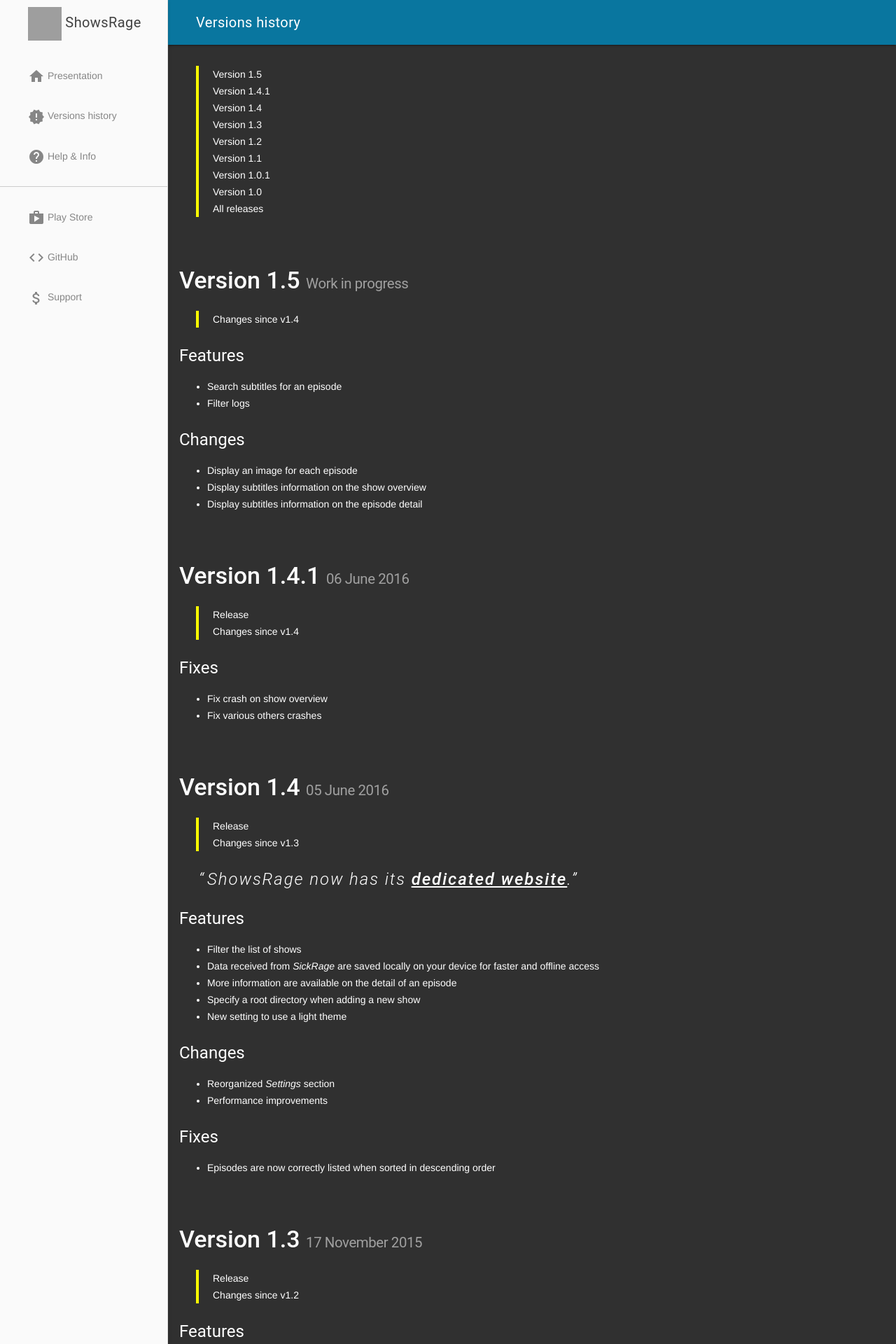
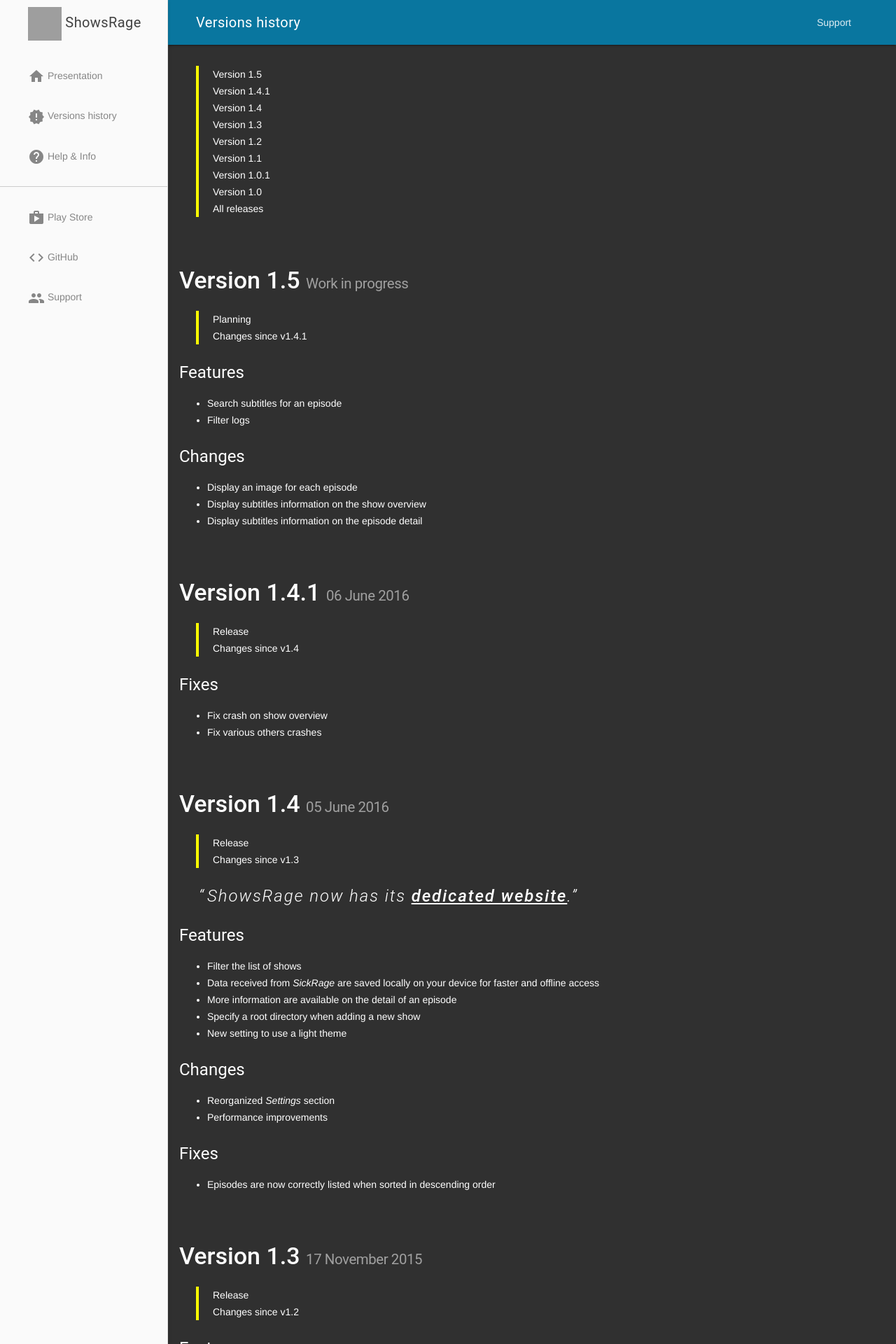
Before and after one commit to MGaetan89/ShowsRage, a Jekyll site: the page built from versions.html, in a window 1280 px wide. Shown: the top 1920 px of the page at 70% size. Built offline with Jekyll 4.4.1, drawn with Linux system fonts in a browser that asks for light colours; nearby versions of some CDN libraries; grey boxes are pictures that could not be loaded.

Commit message:
Various updates

```diff
--- a/_features/02_episodes.yml
+++ b/_features/02_episodes.yml
@@ -5,6 +5,7 @@
   image: https://raw.githubusercontent.com/MGaetan89/ShowsRage/master/screenshots/Phone/3.%20Episodes%20list.png
   entries:
   - Search episode
+  - Search subtitles
   - Set episode status
 right:
   name: Episode detail
--- a/_features/03_schedule_history.yml
+++ b/_features/03_schedule_history.yml
@@ -6,11 +6,13 @@
   entries:
   - See missed, today and future episodes
   - Search episode
+  - Search subtitles
   - Set episode status
 right:
   name: History
   image: https://raw.githubusercontent.com/MGaetan89/ShowsRage/master/screenshots/Phone/6.%20History.png
   entries:
   - See snatch and download history
+  - See subtitles history
   - Clear history
 ---
--- a/_help/0003_beta_testers.html
+++ b/_help/0003_beta_testers.html
@@ -2,7 +2,7 @@
 name: Beta testers
 ---
 
-<p>New versions of <em>{{ site.github.project_title }}</em> are released to beta testers a few days before they are made available to everyone. This allows us to have early feedbacks about the new features and make sure that we don't break anything.</p>
+<p>New versions of <em>{{ site.github.project_title }}</em> are released to beta testers before they are made available to everyone. This allows us to have early feedbacks about the new features and prevent potiential issues.</p>
 <p>To be part of the beta program of <em>{{ site.github.project_title }}</em>, you just have to subscribe from <a href="{{ site.play_store.test }}" target="_blank">this link</a>. New versions are announced in the dedicated <a href="{{ site.google_plus_community_url }}" target="_blank">Google+ Community</a>.</p>
 <p>If you want to report a bug in <em>{{ site.github.project_title }}</em>, you can do it in the Google+ Community, or submit an issue on <a href="{{ site.github.issues_url }}/new" target="_blank">GitHub</a>.</p>
 <p>You can unsubscribe at any time by using the same link as for the subscription. However, you might need to reinstall <em>{{ site.github.project_title }}</em> to have the latest stable version.</p>
--- a/_layouts/default.html
+++ b/_layouts/default.html
@@ -19,6 +19,14 @@
     <header class="mdl-layout__header">
         <div class="mdl-layout__header-row">
             <span class="mdl-layout-title">{{ page.title }}</span>
+
+            <div class="mdl-layout-spacer"></div>
+
+            <nav class="mdl-navigation">
+                <a class="mdl-navigation__link" href="https://www.paypal.me/MGaetan89" target="_blank">
+                    Support
+                </a>
+            </nav>
         </div>
     </header>
 
@@ -50,7 +58,7 @@
                 GitHub
             </a>
             <a class="mdl-navigation__link" href="https://www.paypal.me/MGaetan89" target="_blank">
-                <i class="material-icons">attach_money</i>
+                <i class="material-icons">group</i>
                 Support
             </a>
         </nav>
--- a/_versions/version150.yml
+++ b/_versions/version150.yml
@@ -1,7 +1,8 @@
 ---
 name: Version 1.5
 current_tag: master
-previous_tag: v1.4
+previous_tag: v1.4.1
+milestone: 1.5
 features:
 - Search subtitles for an episode
 - Filter logs
--- a/index.html
+++ b/index.html
@@ -8,8 +8,8 @@
 
 <div class="mdl-grid">
     <div class="mdl-cell mdl-cell--12-col">
-        <p class="mdl-typography--subhead"><em>{{ site.github.project_title }}</em> is an Android application that makes it easy to access and use your <em>SickRage</em> installation.</p>
-        <p><em>{{ site.github.project_title }}</em> aims to provide the same features as the Web user interface, in a mobile-friendly way.</p>
+        <p class="mdl-typography--subhead"><em>{{ site.github.project_title }}</em> is an Android application that makes it easy to access and manage your <em>SickRage</em> installation.</p>
+        <p>With it, you can get information about your favorites TV shows and watch downloaded episodes on your device or Google Cast™.</p>
     </div>
 </div>
 
--- a/versions.html
+++ b/versions.html
@@ -36,6 +36,10 @@
             </a></h3>
 
             <ul class="table-of-content">
+                {% if version.milestone %}
+                    <li><a href="{{ site.github.repository_url }}/milestones/{{ version.milestone }}" target="_blank">Planning</a></li>
+                {% endif %}
+
                 {% if version.current_tag != 'master' %}
                     <li><a href="{{ site.github.releases_url }}/tag/{{ version.current_tag }}" target="_blank">Release</a></li>
                 {% endif %}
```
Also changed, not shown: _features/01_shows.yml (+5 -5 lines).
